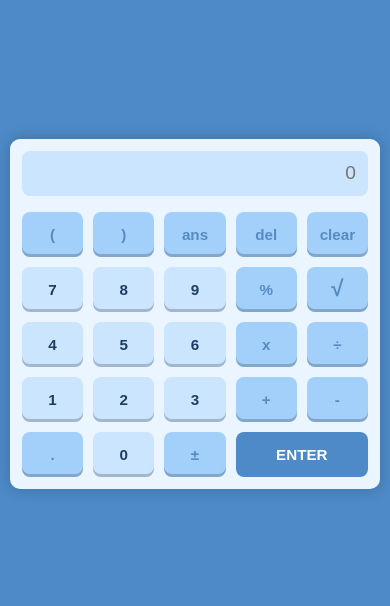
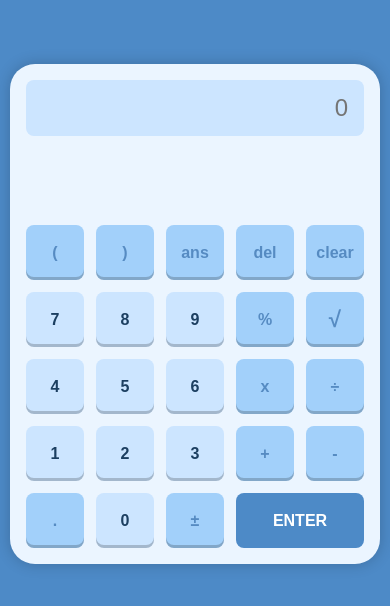
Before and after one commit to Ayushkumar-13/OIBSIP, a plain HTML site: page Calculator/index.html in a window 390 px wide. Shown: the part 108-714 px from the top of the page. Drawn offline with Linux system fonts and the light colour scheme.

Commit message:
changes css

```diff
--- a/Calculator/script.js
+++ b/Calculator/script.js
@@ -66,7 +66,6 @@ buttons.forEach(button => {
       '±': '±',
     };
 
-    // Evaluate when clicking '=' or ENTER button
     if (val === '=' || button.classList.contains('enter-btn')) {
       try {
         let expr = display.value;
@@ -106,7 +105,7 @@ buttons.forEach(button => {
       return;
     }
 
-    // Skip invalid buttons (non-numeric, non-operator, non-Ans, except special symbols)
+
     if (!val.match(/^[0-9]$/) && !Object.keys(operatorsMap).includes(val)) {
       return;
     }
--- a/Calculator/style.css
+++ b/Calculator/style.css
@@ -16,18 +16,25 @@ body {
 
 .calculator {
   background-color: #EBF5FF;
-  padding: 1rem;
+  padding: 2rem; /* Increased padding to push input bar lower */
+  padding-top: 3rem;
   border-radius: 10px;
   width: 100%;
-  max-width: 360px;
+  max-width: 400px;
+  min-height: 600px;
   box-shadow: 0 0 15px rgba(0, 0, 0, 0.2);
+  display: flex;
+  flex-direction: column;
+  justify-content: space-between;
+  border-radius: 25px;
 }
+
 
 #display {
   width: 100%;
-  height: 3rem;
-  font-size: 1.5rem;
-  padding: 0 0.75rem;
+  height: 7rem; /* Increased height */
+  font-size: 2rem;
+  padding: 0 1rem;
   margin-bottom: 1rem;
   border: none;
   border-radius: 8px;
@@ -36,11 +43,15 @@ body {
   text-align: right;
   overflow-x: auto;
 }
+#display:focus {
+  outline: none;
+  box-shadow: none;
+}
 
 .keys {
   display: grid;
   grid-template-columns: repeat(5, 1fr);
-  gap: 10px;
+  gap: 12px;
 }
 
 .button {
@@ -49,14 +60,14 @@ body {
   justify-content: center;
   align-items: center;
   font-weight: bold;
-  font-size: 1.1rem;
+  font-size: 1.2rem;
   user-select: none;
   cursor: pointer;
   border-radius: 8px;
   box-shadow: inset 0 -3px 0 rgba(0, 0, 0, 0.2);
-  padding: 0.8rem;
   text-align: center;
-  min-height: 50px;
+  height: 65px; /* Increased height */
+  width: 100%; /* Uses full grid width */
 }
 
 .button:hover {
@@ -88,7 +99,7 @@ body {
   grid-column: span 2;
   background-color: #4D8AC7;
   color: white;
-  font-size: 1.1rem;
+  font-size: 1.2rem;
   font-weight: bolder;
   box-shadow: none;
 }
@@ -103,29 +114,20 @@ body {
   font-size: 1.4rem;
 }
 
-/* Make sure buttons don’t overflow */
-.button {
-  word-wrap: break-word;
-  white-space: nowrap;
-  overflow: hidden;
-  text-overflow: ellipsis;
-}
-
-/* Responsive for very small screens */
 @media (max-width: 400px) {
   .calculator {
     max-width: 100%;
-    padding: 0.75rem;
+    padding: 1rem;
+    min-height: 500px; /* adjust for small screens */
   }
 
   #display {
-    font-size: 1.2rem;
-    height: 2.8rem;
+    font-size: 1.5rem;
+    height: 3.5rem;
   }
 
   .button {
-    font-size: 0.95rem;
-    padding: 0.6rem;
-    min-height: 45px;
+    font-size: 1rem;
+    height: 55px; /* adjust for small screen */
   }
 }
```
